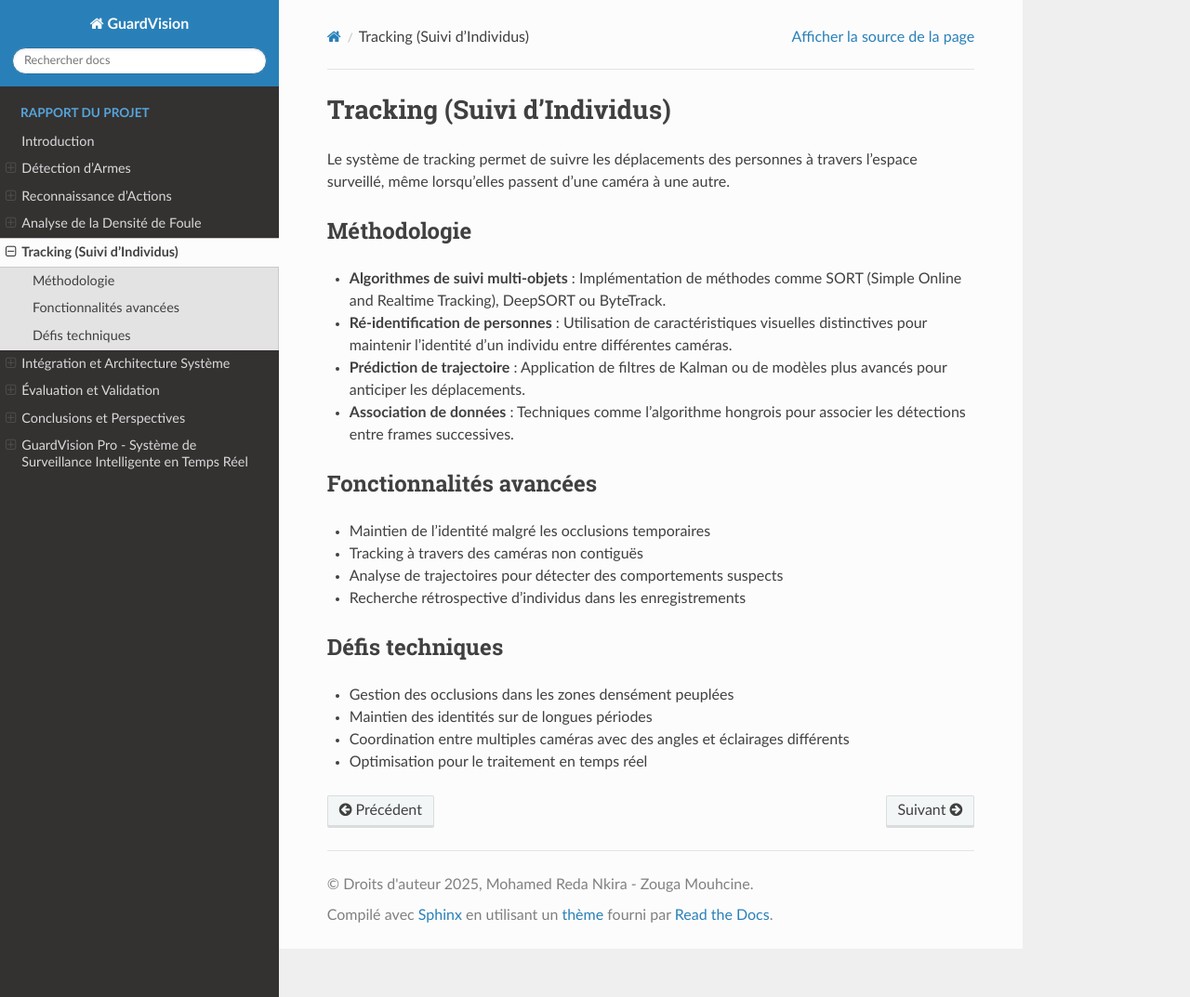
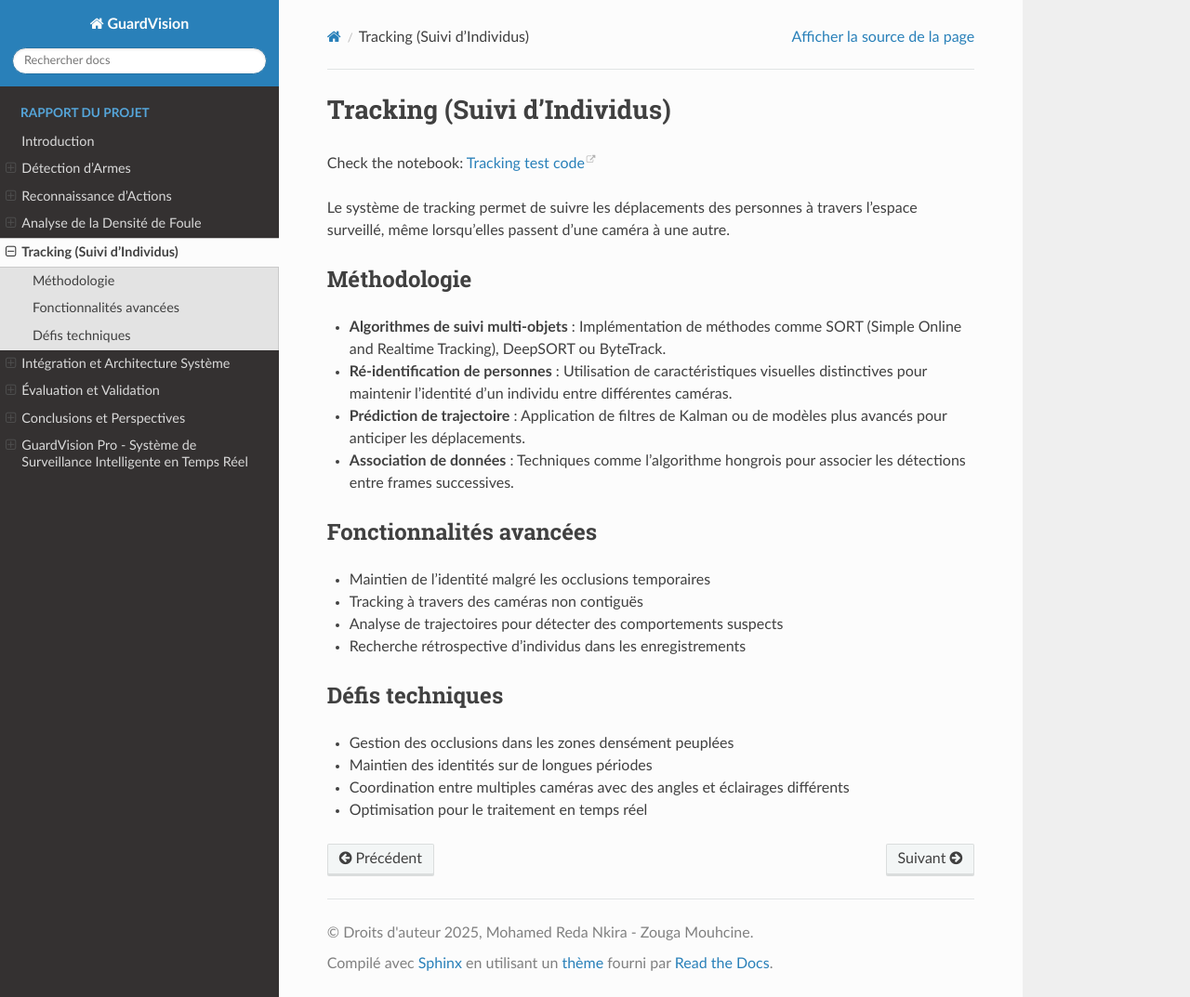
Before and after one commit to med-reda-nk/GuardVision, a Sphinx documentation site: the page built from Documentation/Tracking.rst, in a window 1280 px wide and 1073 px high. Shown: the whole window at 93% size. Built offline with Sphinx 7.4.7 and the Read the Docs theme 3.1.0, drawn with Linux system fonts in a browser that asks for light colours; pages that are not in the unit, such as notebooks, are missing from menus.

Commit message:
Update Tracking.rst

```diff
--- a/Documentation/Tracking.rst
+++ b/Documentation/Tracking.rst
@@ -1,5 +1,7 @@
 Tracking (Suivi d'Individus)
 ============================
+
+Check the notebook: `Tracking test code <../Code_test/tracking.py>`_
 
 Le système de tracking permet de suivre les déplacements des personnes à travers l'espace surveillé, même lorsqu'elles passent d'une caméra à une autre.
 
```
